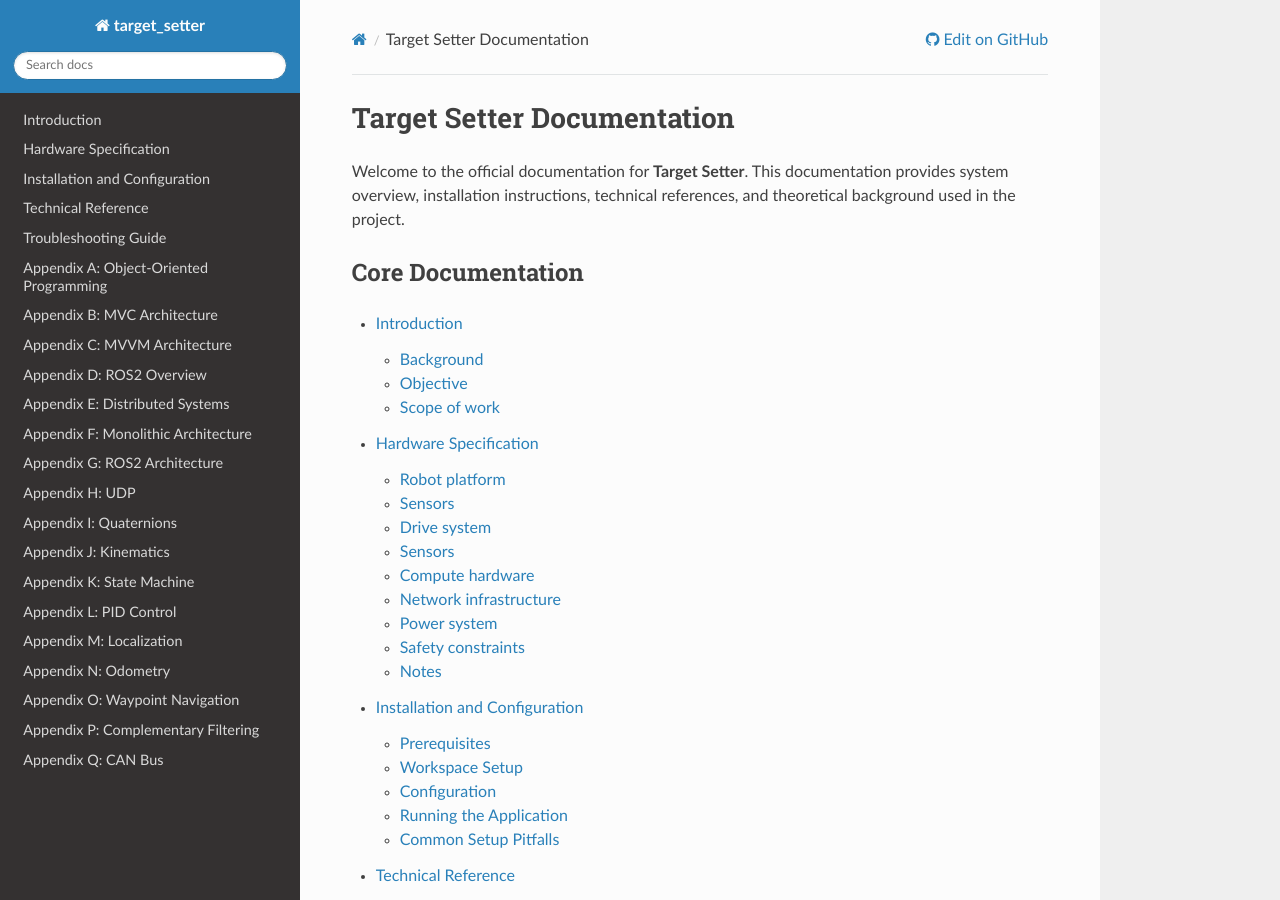
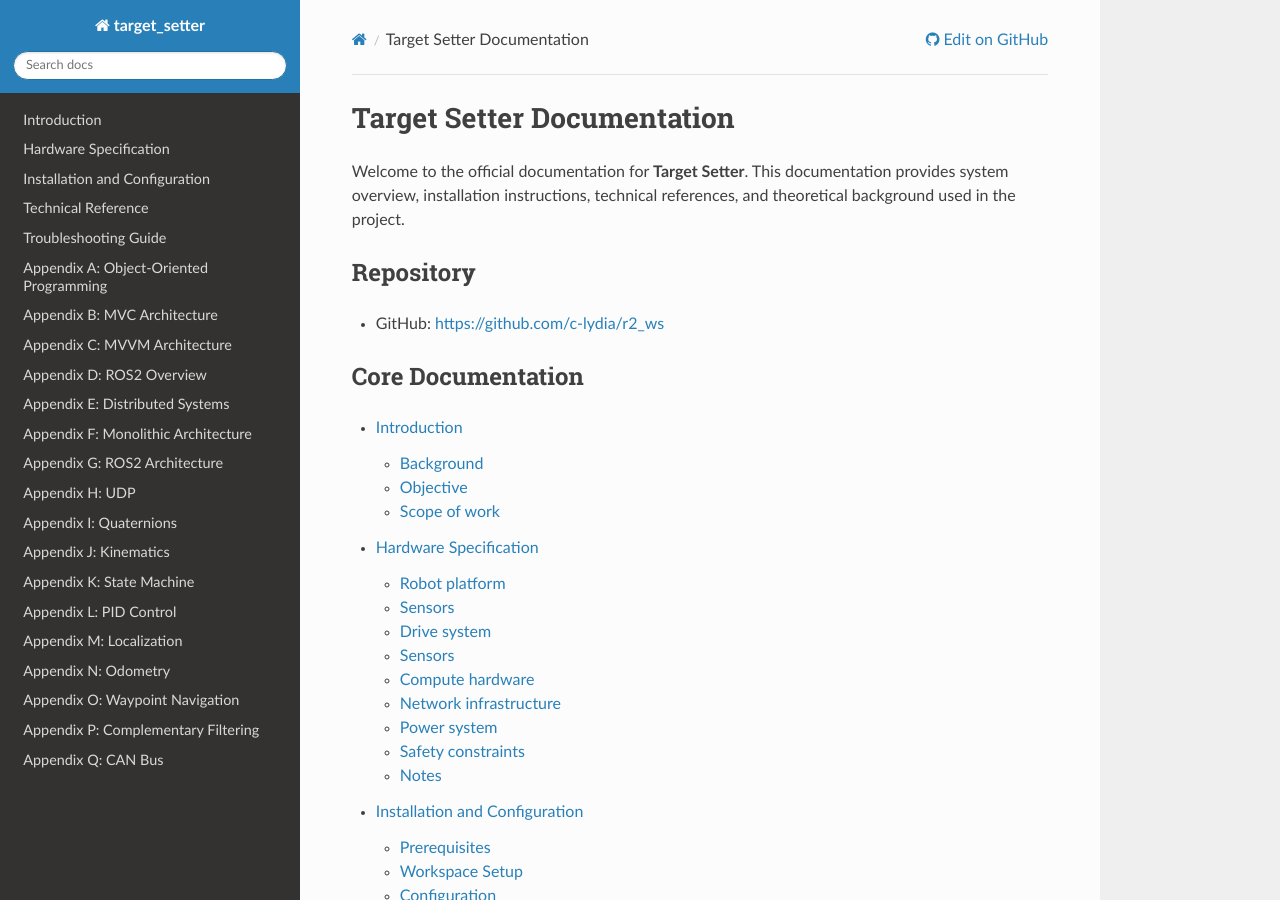
Before and after one commit to c-lydia/r2_ws, a Sphinx documentation site: the page built from docs/source/index.rst, in a window 1280 px wide and 900 px high. Built offline with Sphinx 7.4.7 and the Read the Docs theme 3.1.0, drawn with Linux system fonts in a browser that asks for light colours.

Commit message:
docs: add GitHub repo link to index

```diff
--- a/docs/source/index.rst
+++ b/docs/source/index.rst
@@ -4,6 +4,11 @@ Target Setter Documentation
 Welcome to the official documentation for **Target Setter**.
 This documentation provides system overview, installation instructions,
 technical references, and theoretical background used in the project.
+
+Repository
+----------
+
+- GitHub: https://github.com/c-lydia/r2_ws
 
 Core Documentation
 ------------------
```
